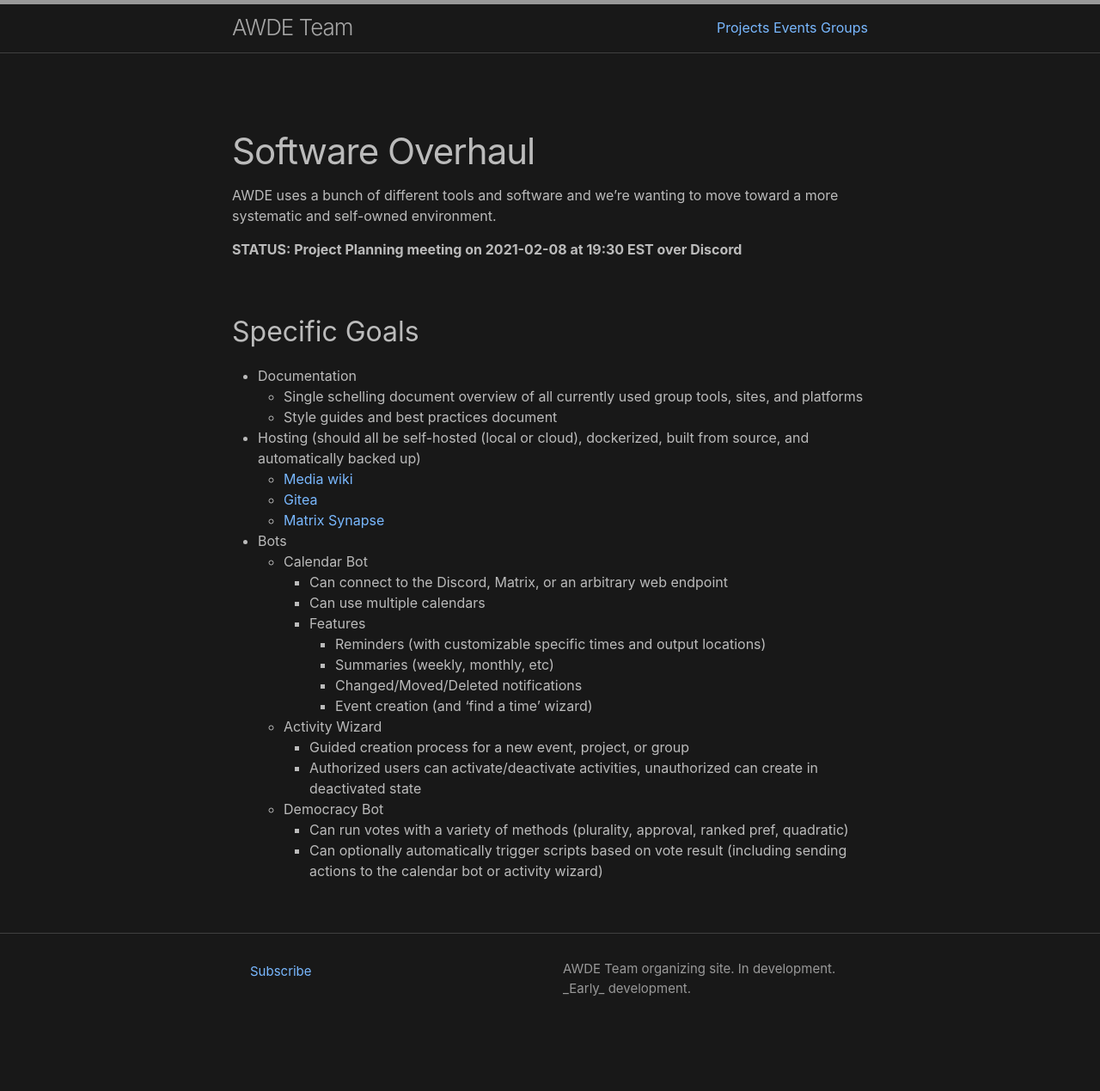
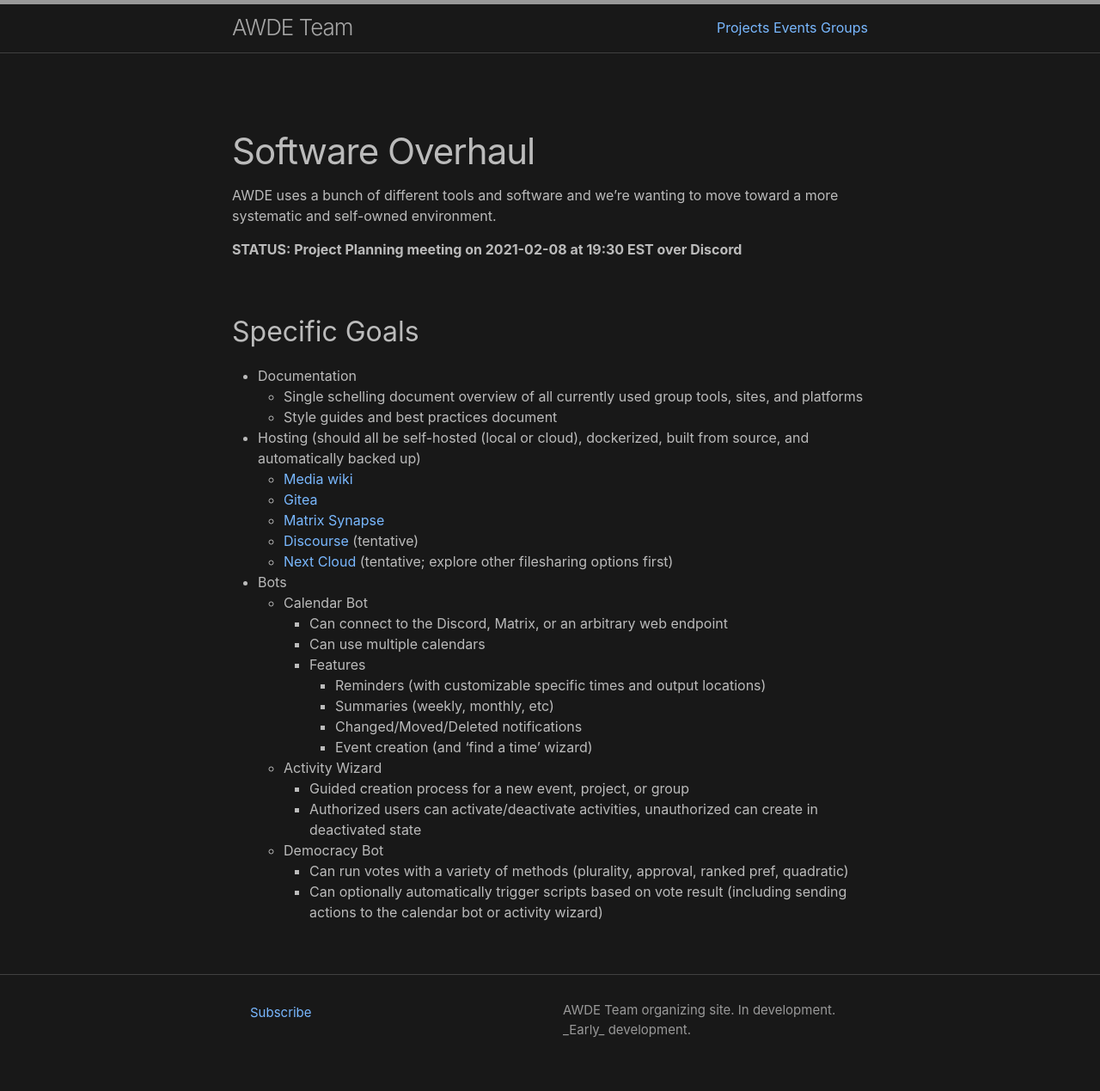
Before and after one commit to AwdeTeam/awdeteam.github.io, a Jekyll site: the page built from projects/software-overhaul.md, in a window 1280 px wide. Shown: the whole page at 86% size. Built offline with Jekyll 4.4.1, drawn with Linux system fonts in a browser that asks for light colours; before the commit the page ends 1221 px from its top, so only the background shows below that.

Commit message:
Add some more hosting services

```diff
--- a/projects/software-overhaul.md
+++ b/projects/software-overhaul.md
@@ -19,6 +19,8 @@ and self-owned environment.
     + [Media wiki](https://www.mediawiki.org/wiki/MediaWiki)
     + [Gitea](https://gitea.io/en-us/)
     + [Matrix Synapse](https://matrix.org/docs/projects/server/synapse)
+    + [Discourse](https://www.discourse.org/) (tentative)
+    + [Next Cloud](https://nextcloud.com/) (tentative; explore other filesharing options first)
   + Bots
     + Calendar Bot
       + Can connect to the Discord, Matrix, or an arbitrary web endpoint
```
